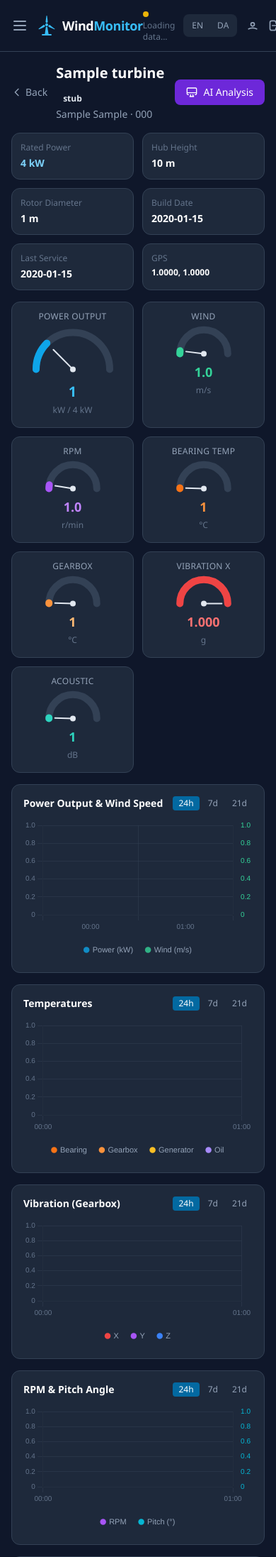
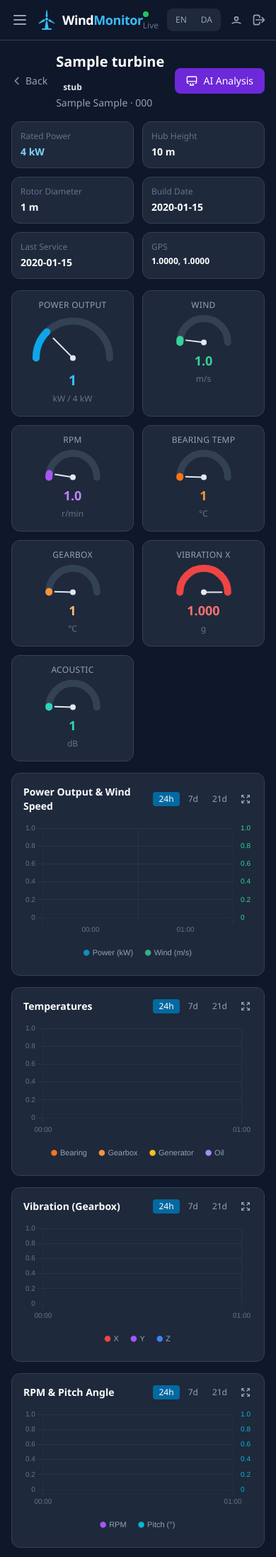
Before and after one commit to jbf-code/Wind_Monitor, a Flask app: page /turbine/1 in a window 390 px wide; the page is wider, and only the part inside the window is pictured. Shown: the top 2194 px of that part at 71% size. Run offline with Flask 3, Linux system fonts and the light colour scheme; the visitor is signed in with stand-in values (Sample User, id 1); tables that the repository leaves empty hold one stand-in row (values such as "Sample post"); data that the repository does not hold is empty; some libraries are stand-ins or nearby versions.

Commit message:
feat: add chart expand/collapse button, fix LTTB decimation with parsing:false
Co-Authored-By: Claude Sonnet 4.6 <noreply@anthropic.com>

```diff
--- a/templates/turbine_detail.html
+++ b/templates/turbine_detail.html
@@ -5,6 +5,20 @@
 <script>
   window.GOOGLE_MAPS_KEY = "{{ google_maps_key }}";
 </script>
+<style>
+  /* Chart expand / full-width */
+  .chart-card.expanded {
+    position: relative;
+    z-index: 10;
+    grid-column: 1 / -1;   /* span full grid width */
+  }
+  .chart-card.expanded .chart-wrap {
+    height: 380px !important;
+  }
+  #chartsGrid:has(.expanded) {
+    grid-template-columns: 1fr !important; /* collapse grid to single col when one is expanded */
+  }
+</style>
 {% endblock %}
 
 {% block content %}
@@ -110,58 +124,84 @@
 </div>
 
 <!-- ── Time-Series Charts ─────────────────────────────────────────────── -->
-<div class="grid grid-cols-1 lg:grid-cols-2 gap-4 mb-4">
+<div id="chartsGrid" class="grid grid-cols-1 lg:grid-cols-2 gap-4 mb-4">
+
   <!-- Power + Wind -->
-  <div class="card p-4">
+  <div id="card-pw" class="card p-4 chart-card">
     <div class="flex items-center justify-between mb-3">
       <h2 class="text-sm font-semibold text-white">{% if lang=='da' %}Effekt & Vindhastighed{% else %}Power Output & Wind Speed{% endif %}</h2>
-      <div class="flex gap-1 text-xs">
+      <div class="flex items-center gap-2 text-xs">
+        <div class="flex gap-1">
           <button onclick="setRange('24h')" id="range-24h" class="range-btn px-2 py-0.5 rounded bg-sky-700 text-white">24h</button>
           <button onclick="setRange('7d')"  id="range-7d"  class="range-btn px-2 py-0.5 rounded text-slate-400 hover:text-white">7d</button>
           <button onclick="setRange('21d')" id="range-21d" class="range-btn px-2 py-0.5 rounded text-slate-400 hover:text-white">21d</button>
         </div>
+        <button onclick="toggleExpand('card-pw', 'chartPowerWind')" class="expand-btn text-slate-400 hover:text-white p-0.5 rounded" title="Expand">
+          <svg class="w-4 h-4 icon-expand" fill="none" viewBox="0 0 24 24" stroke="currentColor"><path stroke-linecap="round" stroke-linejoin="round" stroke-width="2" d="M4 8V4m0 0h4M4 4l5 5m11-1V4m0 0h-4m4 0l-5 5M4 16v4m0 0h4m-4 0l5-5m11 5v-4m0 4h-4m4 0l-5-5"/></svg>
+          <svg class="w-4 h-4 icon-collapse hidden" fill="none" viewBox="0 0 24 24" stroke="currentColor"><path stroke-linecap="round" stroke-linejoin="round" stroke-width="2" d="M9 9V4.5M9 9H4.5M9 9L3.75 3.75M9 15v4.5M9 15H4.5M9 15l-5.25 5.25M15 9h4.5M15 9V4.5M15 9l5.25-5.25M15 15h4.5M15 15v4.5m0-4.5l5.25 5.25"/></svg>
+        </button>
       </div>
-    <div style="height:200px;"><canvas id="chartPowerWind"></canvas></div>
+    </div>
+    <div class="chart-wrap" style="height:200px;"><canvas id="chartPowerWind"></canvas></div>
   </div>
 
   <!-- Temperature -->
-  <div class="card p-4">
+  <div id="card-temp" class="card p-4 chart-card">
     <div class="flex items-center justify-between mb-3">
       <h2 class="text-sm font-semibold text-white">{% if lang=='da' %}Temperaturer{% else %}Temperatures{% endif %}</h2>
-      <div class="flex gap-1 text-xs">
-        <button onclick="setRange2('24h')" id="range2-24h" class="range2-btn px-2 py-0.5 rounded bg-sky-700 text-white">24h</button>
-        <button onclick="setRange2('7d')"  id="range2-7d"  class="range2-btn px-2 py-0.5 rounded text-slate-400 hover:text-white">7d</button>
-        <button onclick="setRange2('21d')" id="range2-21d" class="range2-btn px-2 py-0.5 rounded text-slate-400 hover:text-white">21d</button>
+      <div class="flex items-center gap-2 text-xs">
+        <div class="flex gap-1">
+          <button onclick="setRange('24h')" id="range2-24h" class="range2-btn px-2 py-0.5 rounded bg-sky-700 text-white">24h</button>
+          <button onclick="setRange('7d')"  id="range2-7d"  class="range2-btn px-2 py-0.5 rounded text-slate-400 hover:text-white">7d</button>
+          <button onclick="setRange('21d')" id="range2-21d" class="range2-btn px-2 py-0.5 rounded text-slate-400 hover:text-white">21d</button>
+        </div>
+        <button onclick="toggleExpand('card-temp', 'chartTemps')" class="expand-btn text-slate-400 hover:text-white p-0.5 rounded" title="Expand">
+          <svg class="w-4 h-4 icon-expand" fill="none" viewBox="0 0 24 24" stroke="currentColor"><path stroke-linecap="round" stroke-linejoin="round" stroke-width="2" d="M4 8V4m0 0h4M4 4l5 5m11-1V4m0 0h-4m4 0l-5 5M4 16v4m0 0h4m-4 0l5-5m11 5v-4m0 4h-4m4 0l-5-5"/></svg>
+          <svg class="w-4 h-4 icon-collapse hidden" fill="none" viewBox="0 0 24 24" stroke="currentColor"><path stroke-linecap="round" stroke-linejoin="round" stroke-width="2" d="M9 9V4.5M9 9H4.5M9 9L3.75 3.75M9 15v4.5M9 15H4.5M9 15l-5.25 5.25M15 9h4.5M15 9V4.5M15 9l5.25-5.25M15 15h4.5M15 15v4.5m0-4.5l5.25 5.25"/></svg>
+        </button>
       </div>
     </div>
-    <div style="height:200px;"><canvas id="chartTemps"></canvas></div>
+    <div class="chart-wrap" style="height:200px;"><canvas id="chartTemps"></canvas></div>
   </div>
 
   <!-- Vibration -->
-  <div class="card p-4">
+  <div id="card-vib" class="card p-4 chart-card">
     <div class="flex items-center justify-between mb-3">
       <h2 class="text-sm font-semibold text-white">{% if lang=='da' %}Vibration (gearkasse){% else %}Vibration (Gearbox){% endif %}</h2>
-      <div class="flex gap-1 text-xs">
+      <div class="flex items-center gap-2 text-xs">
+        <div class="flex gap-1">
           <button onclick="setRange('24h')" id="range3-24h" class="range3-btn px-2 py-0.5 rounded bg-sky-700 text-white">24h</button>
           <button onclick="setRange('7d')"  id="range3-7d"  class="range3-btn px-2 py-0.5 rounded text-slate-400 hover:text-white">7d</button>
           <button onclick="setRange('21d')" id="range3-21d" class="range3-btn px-2 py-0.5 rounded text-slate-400 hover:text-white">21d</button>
         </div>
+        <button onclick="toggleExpand('card-vib', 'chartVibration')" class="expand-btn text-slate-400 hover:text-white p-0.5 rounded" title="Expand">
+          <svg class="w-4 h-4 icon-expand" fill="none" viewBox="0 0 24 24" stroke="currentColor"><path stroke-linecap="round" stroke-linejoin="round" stroke-width="2" d="M4 8V4m0 0h4M4 4l5 5m11-1V4m0 0h-4m4 0l-5 5M4 16v4m0 0h4m-4 0l5-5m11 5v-4m0 4h-4m4 0l-5-5"/></svg>
+          <svg class="w-4 h-4 icon-collapse hidden" fill="none" viewBox="0 0 24 24" stroke="currentColor"><path stroke-linecap="round" stroke-linejoin="round" stroke-width="2" d="M9 9V4.5M9 9H4.5M9 9L3.75 3.75M9 15v4.5M9 15H4.5M9 15l-5.25 5.25M15 9h4.5M15 9V4.5M15 9l5.25-5.25M15 15h4.5M15 15v4.5m0-4.5l5.25 5.25"/></svg>
+        </button>
       </div>
-    <div style="height:180px;"><canvas id="chartVibration"></canvas></div>
+    </div>
+    <div class="chart-wrap" style="height:180px;"><canvas id="chartVibration"></canvas></div>
   </div>
 
   <!-- RPM + Pitch -->
-  <div class="card p-4">
+  <div id="card-rpm" class="card p-4 chart-card">
     <div class="flex items-center justify-between mb-3">
       <h2 class="text-sm font-semibold text-white">RPM & {% if lang=='da' %}Pitch{% else %}Pitch Angle{% endif %}</h2>
-      <div class="flex gap-1 text-xs">
+      <div class="flex items-center gap-2 text-xs">
+        <div class="flex gap-1">
           <button onclick="setRange('24h')" id="range4-24h" class="range4-btn px-2 py-0.5 rounded bg-sky-700 text-white">24h</button>
           <button onclick="setRange('7d')"  id="range4-7d"  class="range4-btn px-2 py-0.5 rounded text-slate-400 hover:text-white">7d</button>
           <button onclick="setRange('21d')" id="range4-21d" class="range4-btn px-2 py-0.5 rounded text-slate-400 hover:text-white">21d</button>
         </div>
+        <button onclick="toggleExpand('card-rpm', 'chartRpmPitch')" class="expand-btn text-slate-400 hover:text-white p-0.5 rounded" title="Expand">
+          <svg class="w-4 h-4 icon-expand" fill="none" viewBox="0 0 24 24" stroke="currentColor"><path stroke-linecap="round" stroke-linejoin="round" stroke-width="2" d="M4 8V4m0 0h4M4 4l5 5m11-1V4m0 0h-4m4 0l-5 5M4 16v4m0 0h4m-4 0l5-5m11 5v-4m0 4h-4m4 0l-5-5"/></svg>
+          <svg class="w-4 h-4 icon-collapse hidden" fill="none" viewBox="0 0 24 24" stroke="currentColor"><path stroke-linecap="round" stroke-linejoin="round" stroke-width="2" d="M9 9V4.5M9 9H4.5M9 9L3.75 3.75M9 15v4.5M9 15H4.5M9 15l-5.25 5.25M15 9h4.5M15 9V4.5M15 9l5.25-5.25M15 15h4.5M15 15v4.5m0-4.5l5.25 5.25"/></svg>
+        </button>
       </div>
-    <div style="height:180px;"><canvas id="chartRpmPitch"></canvas></div>
     </div>
+    <div class="chart-wrap" style="height:180px;"><canvas id="chartRpmPitch"></canvas></div>
+  </div>
+
 </div>
 
 <!-- ── Map + Events ───────────────────────────────────────────────────── -->
@@ -404,7 +444,7 @@ async function loadPowerWindChart(range) {
     data: {
       datasets: [
         { type:'bar',  label: LANG==='da'?'Effekt (kW)':'Power (kW)', data: pts(pw), backgroundColor:'rgba(14,165,233,0.35)', borderColor:'rgba(14,165,233,0.8)', borderWidth:1, borderRadius:1, yAxisID:'y' },
-        { type:'line', label: LANG==='da'?'Vind (m/s)':'Wind (m/s)', data: pts(wd), borderColor:'rgba(52,211,153,0.8)', backgroundColor:'transparent', pointRadius:0, borderWidth:1.5, tension:0.3, yAxisID:'y2' },
+        { type:'line', label: LANG==='da'?'Vind (m/s)':'Wind (m/s)', data: pts(wd), borderColor:'rgba(52,211,153,0.8)', backgroundColor:'transparent', pointRadius:0, borderWidth:1.5, tension:0.3, yAxisID:'y2', parsing:false },
       ]
     },
     options: chartOpts(range, { y:{ grid:{color:'rgba(51,65,85,0.5)'}, ticks:{color:'#64748b',font:{size:10}}, position:'left' }, y2:{ grid:{display:false}, ticks:{color:'#34d399',font:{size:10}}, position:'right' } })
@@ -424,10 +464,10 @@ async function loadTempChart(range) {
     type:'line',
     data: {
       datasets: [
-        { label: LANG==='da'?'Leje':'Bearing',     data: pts(bt),  borderColor:'#f97316', pointRadius:0, borderWidth:1.5, tension:0.3 },
-        { label: LANG==='da'?'Gearkasse':'Gearbox', data: pts(gt),  borderColor:'#fb923c', pointRadius:0, borderWidth:1.5, tension:0.3 },
-        { label: 'Generator',                        data: pts(gen), borderColor:'#fbbf24', pointRadius:0, borderWidth:1.5, tension:0.3 },
-        { label: LANG==='da'?'Olie':'Oil',           data: pts(ot),  borderColor:'#a78bfa', pointRadius:0, borderWidth:1.5, tension:0.3 },
+        { label: LANG==='da'?'Leje':'Bearing',      data: pts(bt),  borderColor:'#f97316', pointRadius:0, borderWidth:1.5, tension:0.3, parsing:false },
+        { label: LANG==='da'?'Gearkasse':'Gearbox',  data: pts(gt),  borderColor:'#fb923c', pointRadius:0, borderWidth:1.5, tension:0.3, parsing:false },
+        { label: 'Generator',                         data: pts(gen), borderColor:'#fbbf24', pointRadius:0, borderWidth:1.5, tension:0.3, parsing:false },
+        { label: LANG==='da'?'Olie':'Oil',            data: pts(ot),  borderColor:'#a78bfa', pointRadius:0, borderWidth:1.5, tension:0.3, parsing:false },
       ]
     },
     options: chartOpts(range)
@@ -449,9 +489,9 @@ async function loadVibrationChart(range) {
     type:'line',
     data: {
       datasets: [
-        { label:'X', data: pts(vx), borderColor:'#ef4444', pointRadius:0, borderWidth:1.5, tension:0.3 },
-        { label:'Y', data: pts(vy), borderColor:'#a855f7', pointRadius:0, borderWidth:1.5, tension:0.3 },
-        { label:'Z', data: pts(vz), borderColor:'#3b82f6', pointRadius:0, borderWidth:1.5, tension:0.3 },
+        { label:'X', data: pts(vx), borderColor:'#ef4444', pointRadius:0, borderWidth:1.5, tension:0.3, parsing:false },
+        { label:'Y', data: pts(vy), borderColor:'#a855f7', pointRadius:0, borderWidth:1.5, tension:0.3, parsing:false },
+        { label:'Z', data: pts(vz), borderColor:'#3b82f6', pointRadius:0, borderWidth:1.5, tension:0.3, parsing:false },
       ]
     },
     options: opts
@@ -469,12 +509,47 @@ async function loadRpmPitchChart(range) {
   chartRP = new Chart(ctx, {
     data: {
       datasets: [
-        { type:'line', label:'RPM',   data: pts(rpm),   borderColor:'#a855f7', backgroundColor:'transparent', pointRadius:0, borderWidth:1.5, tension:0.3, yAxisID:'y' },
-        { type:'line', label: LANG==='da'?'Pitch (°)':'Pitch (°)', data: pts(pitch), borderColor:'#06b6d4', backgroundColor:'transparent', pointRadius:0, borderWidth:1.5, tension:0.3, yAxisID:'y2' },
+        { type:'line', label:'RPM',   data: pts(rpm),   borderColor:'#a855f7', backgroundColor:'transparent', pointRadius:0, borderWidth:1.5, tension:0.3, yAxisID:'y',  parsing:false },
+        { type:'line', label: LANG==='da'?'Pitch (°)':'Pitch (°)', data: pts(pitch), borderColor:'#06b6d4', backgroundColor:'transparent', pointRadius:0, borderWidth:1.5, tension:0.3, yAxisID:'y2', parsing:false },
       ]
     },
     options: chartOpts(range, { y:{ grid:{color:'rgba(51,65,85,0.5)'}, ticks:{color:'#64748b',font:{size:10}}, position:'left' }, y2:{ grid:{display:false}, ticks:{color:'#06b6d4',font:{size:10}}, position:'right' } })
   });
+}
+
+// ── Chart expand / collapse ───────────────────────────────────────────────────
+const CHART_RELOAD = {
+  'card-pw':   () => loadPowerWindChart(currentRange),
+  'card-temp': () => loadTempChart(currentRange),
+  'card-vib':  () => loadVibrationChart(currentRange),
+  'card-rpm':  () => loadRpmPitchChart(currentRange),
+};
+
+function toggleExpand(cardId, canvasId) {
+  const card = document.getElementById(cardId);
+  const isExpanded = card.classList.contains('expanded');
+
+  // Collapse any other expanded card first
+  document.querySelectorAll('.chart-card.expanded').forEach(c => {
+    if (c.id !== cardId) {
+      c.classList.remove('expanded');
+      c.querySelector('.icon-expand').classList.remove('hidden');
+      c.querySelector('.icon-collapse').classList.add('hidden');
+    }
+  });
+
+  if (isExpanded) {
+    card.classList.remove('expanded');
+    card.querySelector('.icon-expand').classList.remove('hidden');
+    card.querySelector('.icon-collapse').classList.add('hidden');
+  } else {
+    card.classList.add('expanded');
+    card.querySelector('.icon-expand').classList.add('hidden');
+    card.querySelector('.icon-collapse').classList.remove('hidden');
+  }
+
+  // Reload chart so it redraws at the new size
+  setTimeout(() => { if (CHART_RELOAD[cardId]) CHART_RELOAD[cardId](); }, 50);
 }
 
 // Single unified range setter — updates all 4 charts and all 4 button groups
```
Lines whose indentation alone changed are shown as unchanged.
